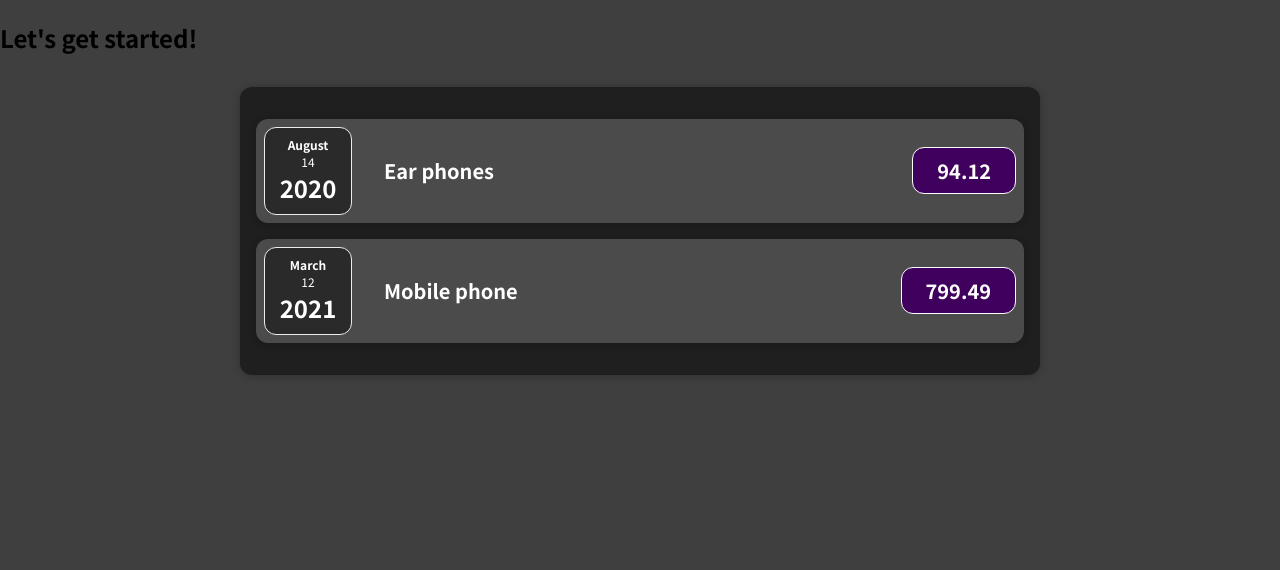
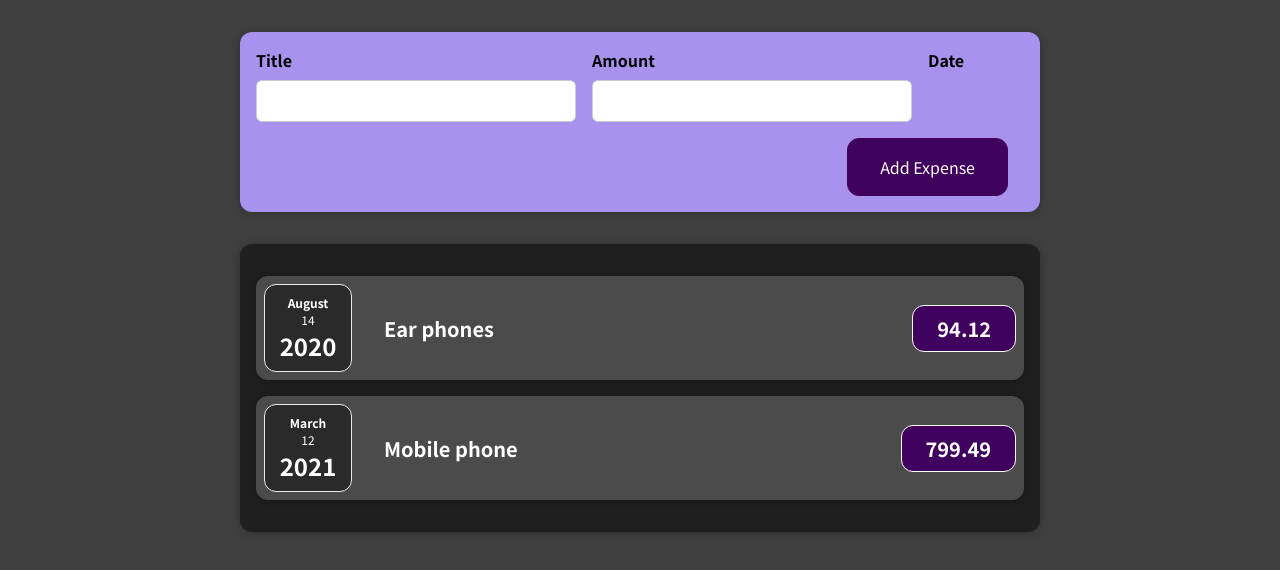
Before and after one commit to mansi-raja5/expense-tracker, a React (Create React App) app: page / in a window 1280 px wide. Shown: the top 570 px of the page. Built offline with nearby package versions, Linux system fonts and the light colour scheme.

Commit message:
Using multiple state in react

```diff
--- a/src/App.js
+++ b/src/App.js
@@ -1,4 +1,5 @@
 import Expenses from "./components/Expenses/Expenses";
+import NewExpense from "./components/NewExpense/NewExpense";
 
 const App = () => {
   const expenses = [
@@ -30,10 +31,10 @@
 
   return (
     <div>
-      <h2>Let's get started!</h2>
-      <Expenses items = {expenses}/>
+      <NewExpense />
+      <Expenses items={expenses} />
     </div>
   );
-}
+};
 
 export default App;
--- /dev/null
+++ b/src/components/NewExpense/ExpenseForm.css
@@ -0,0 +1,26 @@
+.new-expense__controls {
+  display: flex;
+  flex-wrap: wrap;
+  gap: 1rem;
+  margin-bottom: 1rem;
+  text-align: left;
+}
+
+.new-expense__control label {
+  font-weight: bold;
+  margin-bottom: 0.5rem;
+  display: block;
+}
+
+.new-expense__control input {
+  font: inherit;
+  padding: 0.5rem;
+  border-radius: 6px;
+  border: 1px solid #ccc;
+  width: 20rem;
+  max-width: 100%;
+}
+
+.new-expense__actions {
+  text-align: right;
+}
--- /dev/null
+++ b/src/components/NewExpense/ExpenseForm.js
@@ -0,0 +1,47 @@
+import { useState } from "react";
+import "./ExpenseForm.css";
+
+const ExpenseForm = () => {
+  const [enteredTitle, setEnteredTitle] = useState("");
+  const [enteredAmount, setEnteredAmount] = useState("");
+  const [enteredDate, setEnteredDate] = useState("");
+
+  const titleChangeHandler = (event) => {
+    setEnteredTitle(event.target.value);
+  };
+
+  const amountChangeHandler = (event) => {
+    setEnteredAmount(event.target.value);
+  };
+  const dateChangeHandler = (event) => {
+    setEnteredDate(event.target.value);
+  };
+
+  return (
+    <form>
+      <div className="new-expense__controls">
+        <div className="new-expense__control">
+          <label>Title</label>
+          <input type="text" onChange={titleChangeHandler} />
+        </div>
+        <div className="new-expense__control">
+          <label>Amount</label>
+          <input
+            type="number"
+            min="0.01"
+            step="0.01"
+            onChange={amountChangeHandler}
+          />
+        </div>
+        <div className="new-expense__control">
+          <label>Date</label>
+        </div>
+      </div>
+      <div className="new-expense__actions">
+        <button type="submit">Add Expense</button>
+      </div>
+    </form>
+  );
+};
+
+export default ExpenseForm;
--- /dev/null
+++ b/src/components/NewExpense/NewExpense.css
@@ -0,0 +1,38 @@
+.new-expense {
+  background-color: #a892ee;
+  padding: 1rem;
+  margin: 2rem auto;
+  width: 50rem;
+  max-width: 95%;
+  border-radius: 12px;
+  text-align: center;
+  box-shadow: 0 1px 8px rgba(0, 0, 0, 0.25);
+}
+
+.new-expense button {
+  font: inherit;
+  cursor: pointer;
+  padding: 1rem 2rem;
+  border: 1px solid #40005d;
+  background-color: #40005d;
+  color: white;
+  border-radius: 12px;
+  margin-right: 1rem;
+}
+
+.new-expense button:hover,
+.new-expense button:active {
+  background-color: #510674;
+  border-color: #510674;
+}
+
+.new-expense button.alternative {
+  color: #220131;
+  border-color: transparent;
+  background-color: transparent;
+}
+
+.new-expense button.alternative:hover,
+.new-expense button.alternative:active {
+  background-color: #ddb3f8;
+}
--- /dev/null
+++ b/src/components/NewExpense/NewExpense.js
@@ -0,0 +1,13 @@
+import { useState } from "react";
+import ExpenseForm from "./ExpenseForm";
+import "./NewExpense.css";
+
+const NewExpense = (props) => {
+  return (
+    <div className="new-expense">
+      <ExpenseForm></ExpenseForm>
+    </div>
+  );
+};
+
+export default NewExpense;
```
